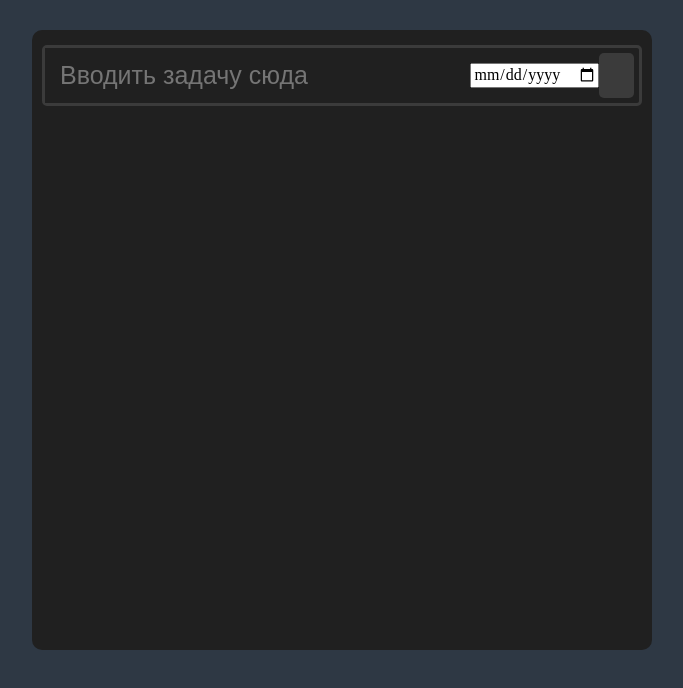
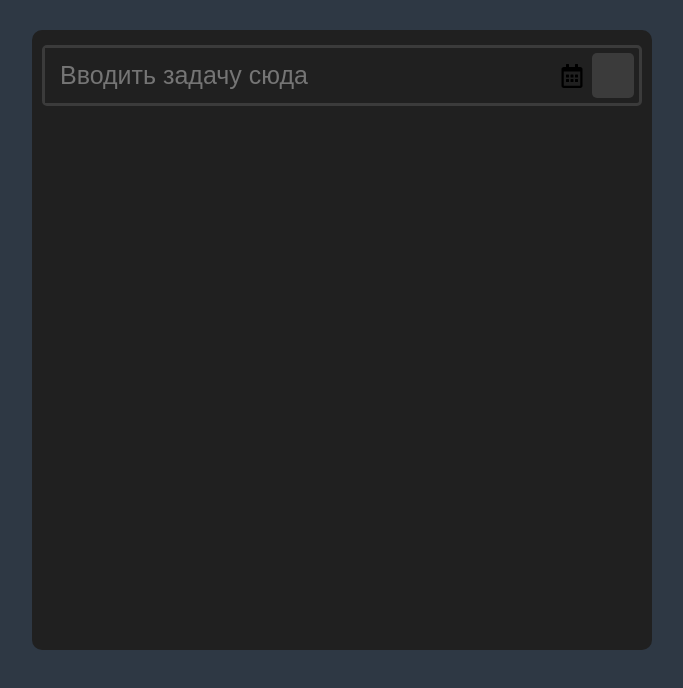
Before and after one commit to XenoQQ/ticktick, a React (Create React App) app: page / in a window 1280 px wide. Shown: the top 688 px of the page, without its empty margins (298-981 px from the left). Built offline with nearby package versions, Linux system fonts and the light colour scheme.

Commit message:
new file:   .vscode/settings.json 	modified:   package-lock.json 	modified:   package.json 	modified:   src/components/datepicker.tsx 	modified:   src/components/todoinput.tsx 	modified:   src/controls/types.ts

```diff
--- a/package.json
+++ b/package.json
@@ -8,8 +8,12 @@
     "@testing-library/react": "^13.4.0",
     "@testing-library/user-event": "^13.5.0",
     "@types/react-redux": "^7.1.33",
+    "@types/styled-components": "^5.1.34",
+    "date-fns": "^3.6.0",
     "react": "^18.3.1",
+    "react-datepicker": "^7.1.0",
     "react-dom": "^18.3.1",
+    "react-icons": "^5.2.1",
     "react-redux": "^9.1.2",
     "react-scripts": "5.0.1",
     "styled-components": "^6.1.11",
@@ -42,6 +46,7 @@
     ]
   },
   "devDependencies": {
+    "@types/react-datepicker": "^6.2.0",
     "eslint-config-prettier": "^9.1.0",
     "eslint-plugin-prettier": "^5.1.3",
     "prettier": "^3.3.2"
--- a/src/components/datepicker.tsx
+++ b/src/components/datepicker.tsx
@@ -1,12 +1,72 @@
 import React from "react";
+import styled from "styled-components";
+import DatePicker, { DatePickerProps } from "react-datepicker";
+import "react-datepicker/dist/react-datepicker.css";
+import { FaRegCalendarAlt } from "react-icons/fa";
 
-interface Dateprops {
-    onChange?: (date: Date) => void;
-    value?: Date;
+const InputDateContainer = styled.div`
+    display: flex;
+
+    align-items: center;
+`;
+
+const DatePickerWrapper = styled.div`
+    position: absolute;
+    top: 80px;
+
+    border: none;
+    background-color: transparent;
+    font-size: 16px;
+    cursor: pointer;
+`;
+
+const CalendarIcon = styled(FaRegCalendarAlt)`
+    font-size: 24px;
+    cursor: pointer;
+    margin-right: 8px;
+`;
+
+interface DateProps {
+    onChange?: (date: Date | undefined) => void;
+    value?: Date | undefined;
 }
 
-const Datepicker: React.FC<Dateprops> = () => {
-    return <></>;
+const Datepicker: React.FC<DateProps> = ({ value, onChange }) => {
+    const [startDate, setStartDate] = React.useState<Date | undefined>(value || undefined);
+    const [calendarVisible, setCalendarVisible] = React.useState<boolean>(false);
+
+    const handleClick = () => {
+        document.getElementById("date-picker")?.focus();
+        setCalendarVisible((prevstate) => !prevstate);
+    };
+
+    const handleChange = (date) => {
+        const selectedDate = date as Date | undefined;
+        setStartDate(selectedDate);
+        if (onChange) {
+            onChange(selectedDate);
+        }
+        console.log(date);
+    };
+
+    return (
+        <>
+            <InputDateContainer>
+                <CalendarIcon onClick={() => handleClick()} />
+                {calendarVisible && (
+                    <DatePickerWrapper>
+                        <DatePicker
+                            id="date-picker"
+                            selected={startDate}
+                            onChange={(date: Date | null) => handleChange(date)}
+                            dateFormat="dd/MM/yyyy"
+                            inline
+                        />
+                    </DatePickerWrapper>
+                )}
+            </InputDateContainer>
+        </>
+    );
 };
 
 export default Datepicker;
--- a/src/components/todoinput.tsx
+++ b/src/components/todoinput.tsx
@@ -6,6 +6,7 @@ import { v4 as uuidv4 } from "uuid";
 import { TodoItemProps } from "../controls/types.ts";
 import { useSelector } from "react-redux";
 import { RootState } from "../store/store.ts";
+import Datepicker from "./datepicker.tsx";
 
 const InputContainer = styled.div`
     display: flex;
@@ -39,10 +40,6 @@ const InputForm = styled.input`
     justify-content: left;
 `;
 
-const InputDateContainer = styled.div``;
-
-const InputDate = styled.input``;
-
 const InputButton = styled.button`
     display: flex;
     width: 50px;
@@ -74,7 +71,7 @@ const InputButton = styled.button`
 
 const TodoInput: React.FC = () => {
     const [content, setContent] = React.useState("");
-    const [targetDate, setTargetDate] = React.useState("");
+    const [targetDate, setTargetDate] = React.useState<Date | undefined>(undefined);
     const dispatch = useDispatch();
 
     const todosFromRedux = useSelector((state: RootState) => state.todos);
@@ -88,9 +85,9 @@ const TodoInput: React.FC = () => {
                 priority: "medium" as "none" | "low" | "medium" | "high",
                 doneStatus: false,
                 tags: [],
-                timeOfCreation: new Date(),
+                timeOfCreation: new Date().toString(),
                 timeOfCompletion: undefined,
-                targetDate: new Date(targetDate),
+                targetDate: targetDate?.toString(),
                 type: "parent",
                 childrenKeys: [],
             },
@@ -98,7 +95,7 @@ const TodoInput: React.FC = () => {
 
         dispatch(addTodo(newTodo));
         setContent("");
-        setTargetDate("");
+        setTargetDate(undefined);
         console.log(todosFromRedux);
     };
 
@@ -111,13 +108,7 @@ const TodoInput: React.FC = () => {
                     placeholder="Вводить задачу сюда"
                     onChange={(e) => setContent(e.target.value)}
                 />
-                <InputDateContainer>
-                    <InputDate
-                        type="date"
-                        value={targetDate}
-                        onChange={(e) => setTargetDate(e.target.value)}
-                    />
-                </InputDateContainer>
+                <Datepicker value={targetDate} onChange={(date) => setTargetDate(date)} />
 
                 <InputButton onClick={() => handleAddTodo()} />
             </InputContainer>
--- a/src/controls/types.ts
+++ b/src/controls/types.ts
@@ -6,9 +6,9 @@ export interface TodoItemProps {
         priority: "none" | "low" | "medium" | "high";
         doneStatus: boolean;
         tags: string[];
-        timeOfCreation: Date;
-        timeOfCompletion?: Date;
-        targetDate: Date;
+        timeOfCreation: string;
+        timeOfCompletion?: string | undefined;
+        targetDate: string | undefined;
         type: string;
         childrenKeys: string[];
     };
```
Also changed, not shown: 1 other file (tests, documents, lock files or other folders).
